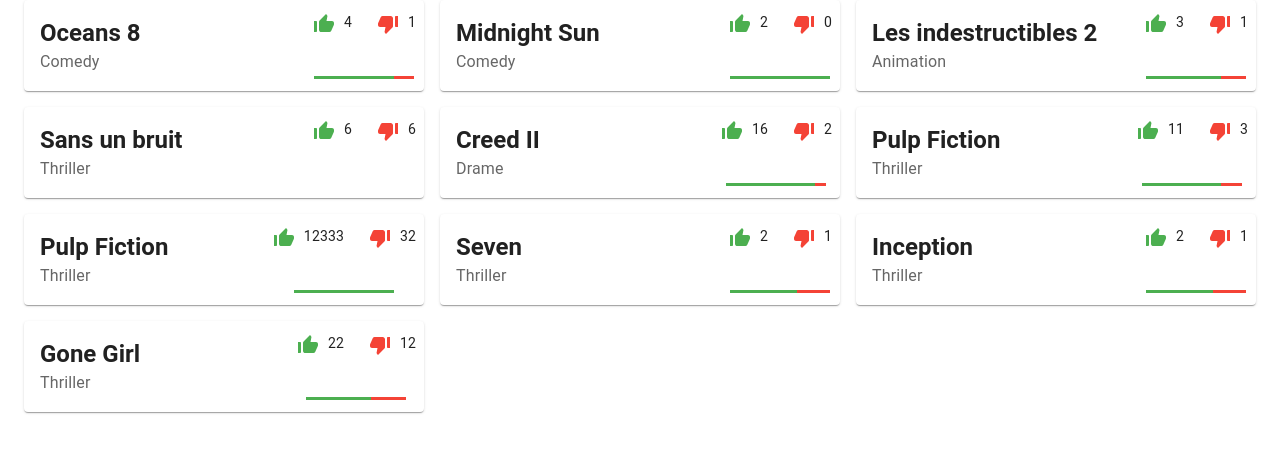
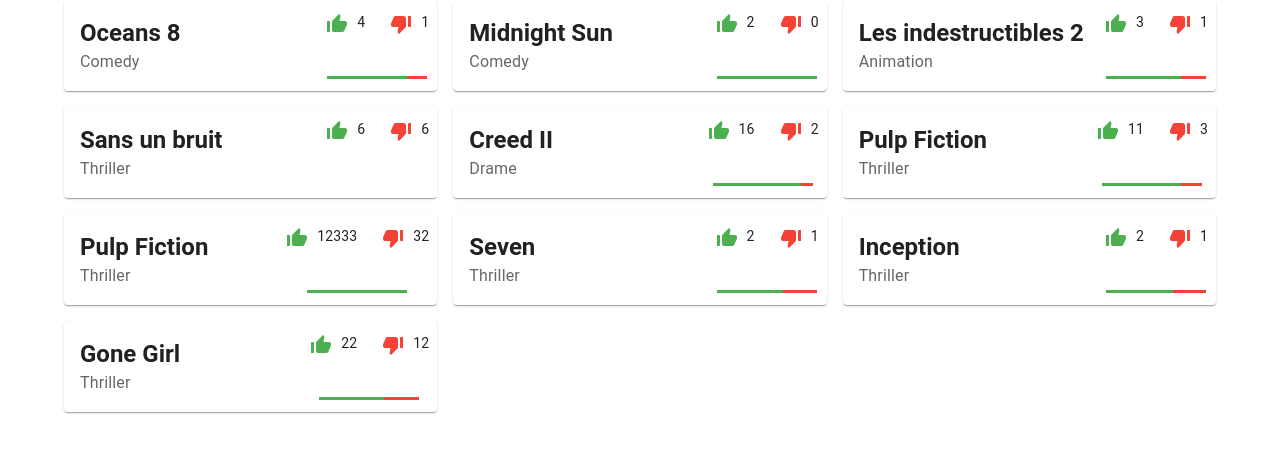
Before and after one commit to BenGex31/react-interview, a React (Create React App) app: page / in a window 1280 px wide. Shown: the top 452 px of the page. Built offline with nearby package versions, Linux system fonts and the light colour scheme.

Commit message:
Update App.tsx

```diff
--- a/src/App.tsx
+++ b/src/App.tsx
@@ -57,7 +57,7 @@
   }
 
   return (
-    <Container maxWidth={"xl"}>
+    <Container maxWidth={"lg"}>
       <Grid container justifyContent={"space-between"} spacing={2}>
         {movies
           ? movies.map((movie) => (
```
